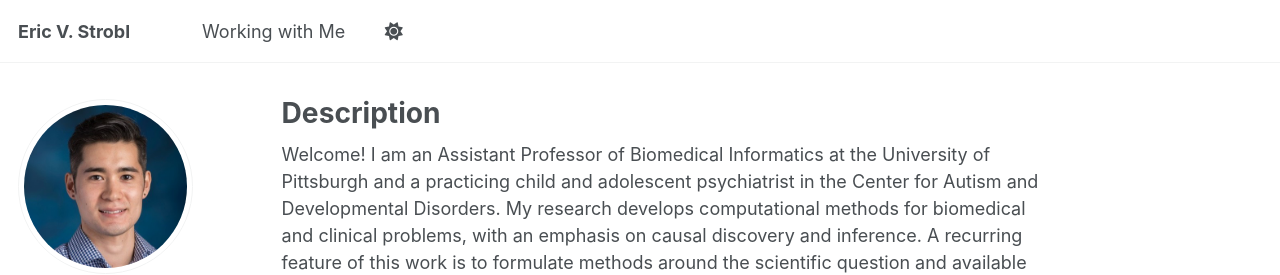
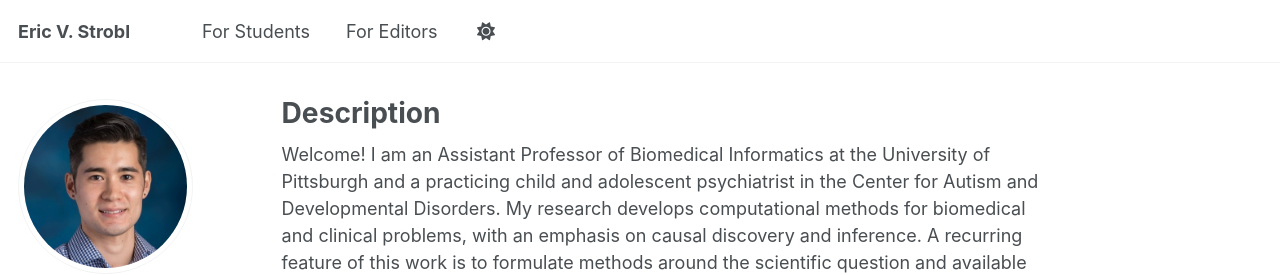
Before and after one commit to ericstrobl/ericstrobl.github.io, a Jekyll site: the page built from _pages/about.md, in a window 1280 px wide. Shown: the top 275 px of the page. Built offline with Jekyll 4.4.1, drawn with Linux system fonts in a browser that asks for light colours; some web fonts are replaced; a script that is not in the unit is left out.

Commit message:
Update navigation.yml

```diff
--- a/_data/navigation.yml
+++ b/_data/navigation.yml
@@ -11,8 +11,11 @@ main:
   # - title: "Publications"
   #  url: /publications/
 
-  - title: "Working with Me"
-    url: /workingwithme/
+  - title: "For Students"
+    url: /forstudents/
+
+  - title: "For Editors"
+    url: /foreditors/
 
   # - title: "Teaching"
   #   url: /teaching/
```
